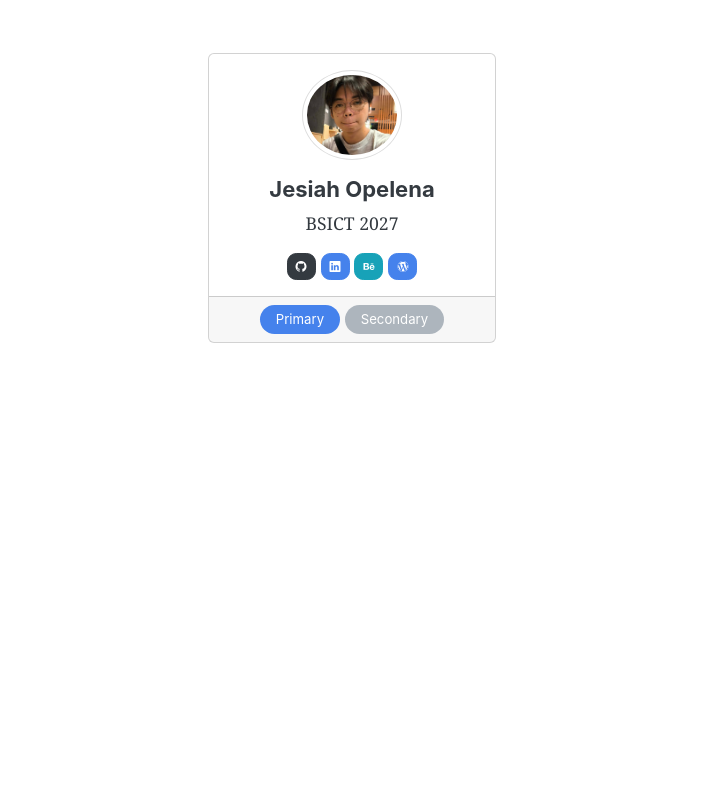
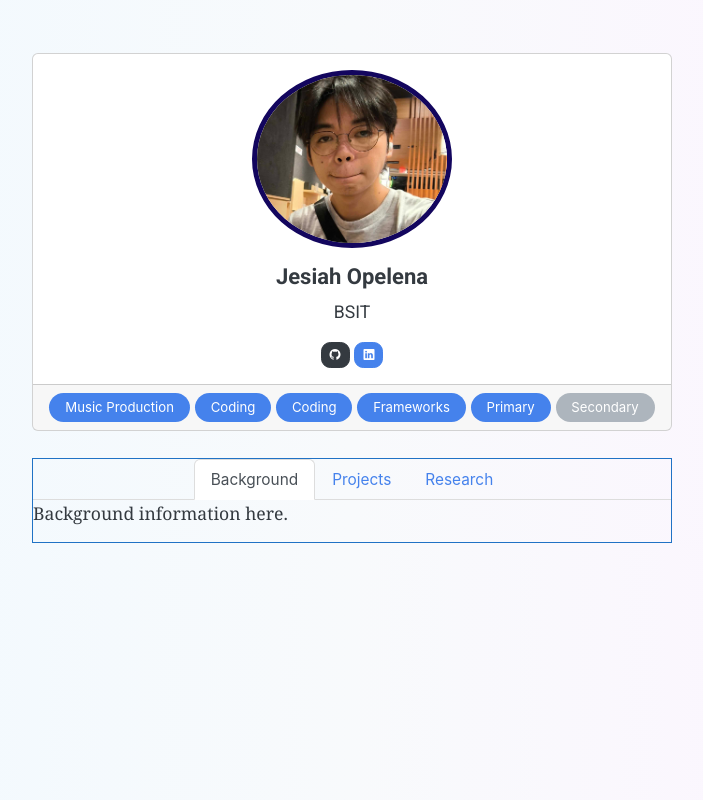
Before and after one commit to jcopelenao7/OpelenaPortfolio, a plain HTML site: page index.html in a window 1280 px wide. Shown: the whole page, without its empty margins (288-991 px from the left). Drawn offline with nearby package versions, Linux system fonts and the light colour scheme.

Commit message:
Update index.html

```diff
--- a/index.html
+++ b/index.html
@@ -7,41 +7,72 @@
     <!-- <link href="https://cdn.jsdelivr.net/npm/bootstrap@5.3.5/dist/css/bootstrap.min.css" rel="stylesheet" integrity="sha384-SgOJa3DmI69IUzQ2PVdRZhwQ+dy64/BUtbMJw1MZ8t5HZApcHrRKUc4W0kG879m7" crossorigin="anonymous"> -->
     <link rel="stylesheet" href="https://bootswatch.com/5/litera/bootstrap.css">
     <link rel="stylesheet" href="https://bootswatch.com/_vendor/bootstrap-icons/font/bootstrap-icons.min.css">
+    <link rel="preconnect" href="https://fonts.googleapis.com">
+    <link rel="preconnect" href="https://fonts.gstatic.com" crossorigin>
+    <link href="https://fonts.googleapis.com/css2?family=Roboto:wght@400;700&display=swap" rel="stylesheet">
+    <style>
+        .roboto-font {
+            font-family: 'Roboto', sans-serif;
+        }
+    </style>
 </head>
-<body>
+<body style="background: linear-gradient(to right, #f0f9ff, #f8fafc, #fdf4ff);">
     <br/>
     <br/>
     <div class="d-flex justify-content-center">
 
-        <div class="card" style="width: 18rem;">
+        <div class="card" style="width: 40rem;">
 
             <div class="mt-3 d-flex justify-content-center">
-                <img style="width: 100px;"
+                <img style="width: 200px; border: 5px solid #13065e; padding: 0;"
                 src="./JCOProfilePic.jpg"
-                alt="..." class="rounded-circle img-thumbnail">
+                alt="jcoprofilepic" class="rounded-circle img-thumbnail">
             </div>
 
             <div class="card-body text-center">
-              <h5 class="card-title">Jesiah Opelena</h5>
-              <p class="card-text">BSICT 2027</p>
+              <h5 class="card-title roboto-font">Jesiah Opelena</h5>
+              <p class="card-text roboto-font">BSIT</p>
                <button class="btn btn-dark btn-sm">
                 <i class="bi bi-github"></i>
                </button>
                <button class="btn btn-primary btn-sm">
                 <i class="bi bi-linkedin"></i>
                </button>
-               <button class="btn btn-info btn-sm">
-                <i class="bi bi-behance"></i>
-               </button>
-               <button class="btn btn-primary btn-sm">
-                <i class="bi bi-wordpress"></i>
-               </button>
             </div>
             <div class="card-footer text-center">
+                <span class="badge rounded-pill small text-bg-primary">Music Production</span>
+                <span class="badge rounded-pill small text-bg-primary">Coding</span>
+                <span class="badge rounded-pill small text-bg-primary">Coding</span>
+                <span class="badge rounded-pill small text-bg-primary">Frameworks</span>
                 <span class="badge rounded-pill small text-bg-primary">Primary</span>
-                <span class="badge rounded-pill text-bg-secondary">Secondary</span> </div>
+                <span class="badge rounded-pill text-bg-secondary">Secondary</span>
+            </div>
           </div>
     </div>
 
+    <br>
+
+    <div class="d-flex justify-content-center">
+        <div style="width: 40rem; border: 1px solid #2072c5;">
+            <nav>
+                <div class="nav nav-tabs justify-content-center" id="nav-tab" role="tablist">
+                    <button class="nav-link active" id="nav-background-tab" data-bs-toggle="tab" data-bs-target="#nav-background" type="button" role="tab" aria-controls="nav-background" aria-selected="true">Background</button>
+                    <button class="nav-link" id="nav-projects-tab" data-bs-toggle="tab" data-bs-target="#nav-projects" type="button" role="tab" aria-controls="nav-projects" aria-selected="false">Projects</button>
+                    <button class="nav-link" id="nav-research-tab" data-bs-toggle="tab" data-bs-target="#nav-research" type="button" role="tab" aria-controls="nav-research" aria-selected="false">Research</button>
+                </div>
+            </nav>
+            <div class="tab-content" id="nav-tabContent">
+                <div class="tab-pane fade show active" id="nav-background" role="tabpanel" aria-labelledby="nav-background-tab">
+                    <p>Background information here.</p>
+                </div>
+                <div class="tab-pane fade" id="nav-projects" role="tabpanel" aria-labelledby="nav-projects-tab">
+                    <p>Projects information here.</p>
+                </div>
+                <div class="tab-pane fade" id="nav-research" role="tabpanel" aria-labelledby="nav-research-tab">
+                    <p>Research information here.</p>
+                </div>
+            </div>
+        </div>
+    </div>
 </body>
 </html>
```
